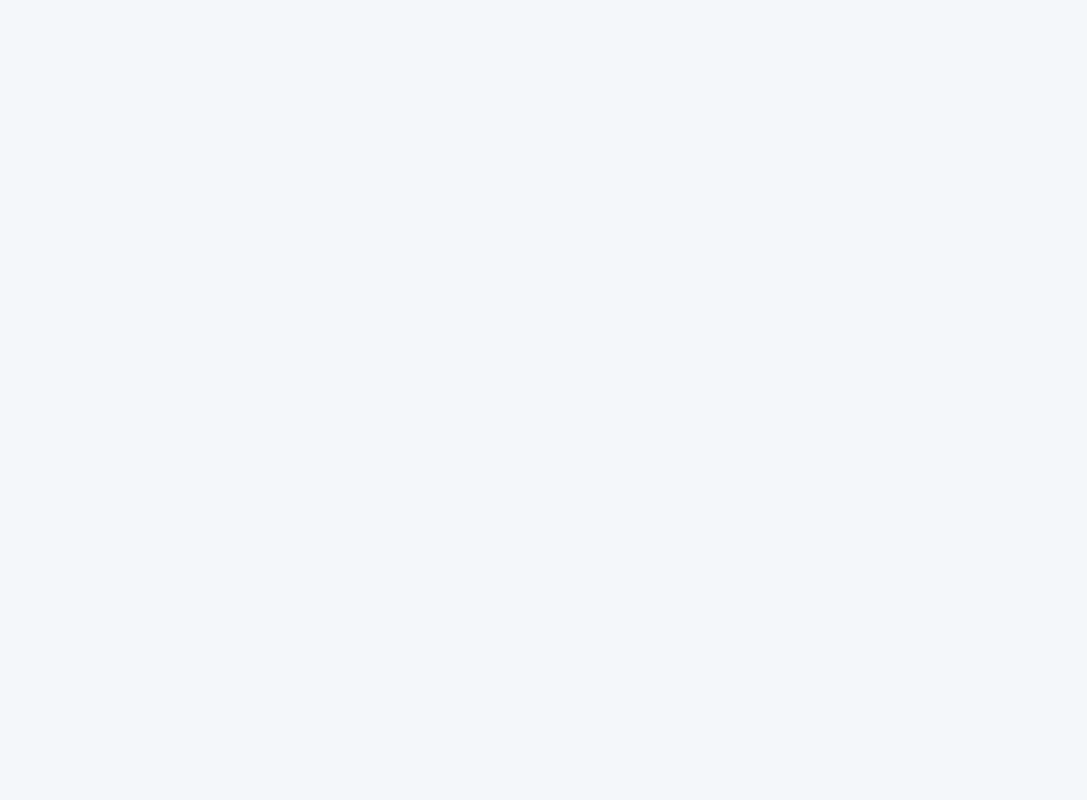
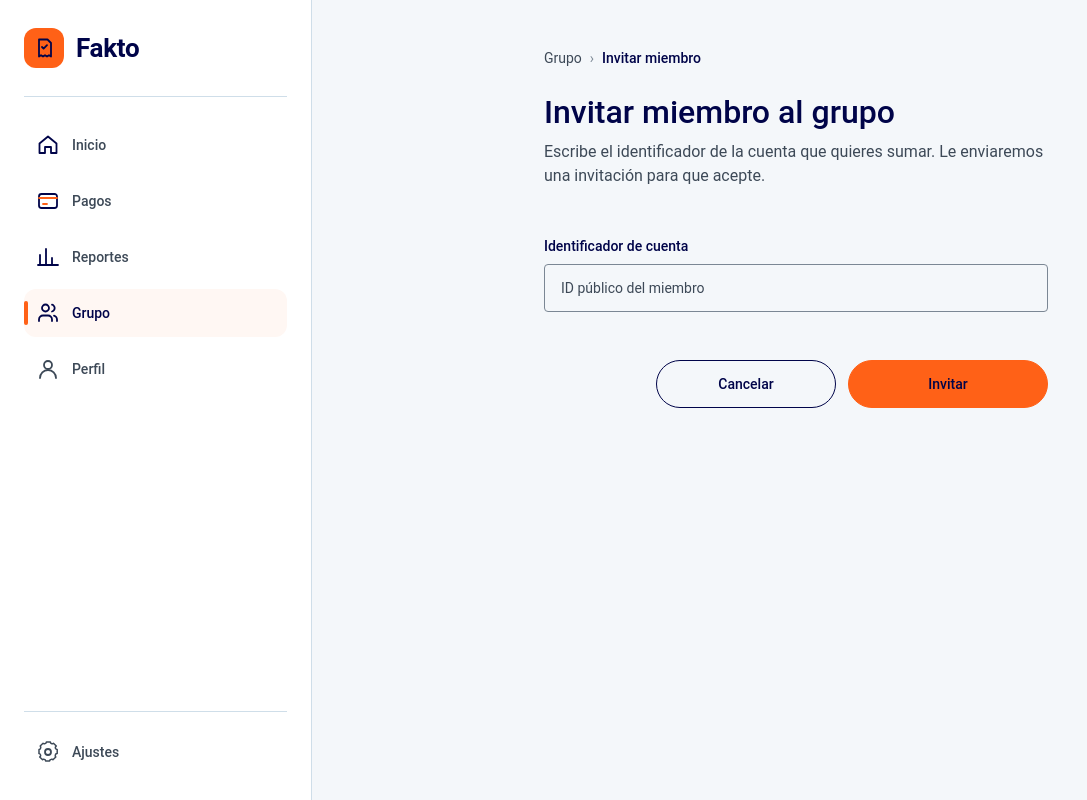
Before and after one commit to yoimar-uniandes/ux-202621-non-interactive-web-app, a Vue app: page /grupo/invitar in a window 1280 px wide. Before the commit this address had no page. Shown: the whole page, without its empty margins (0-1087 px from the left). Built offline with nearby package versions, Linux system fonts and the light colour scheme; a web font is replaced by a local one.

Commit message:
Vista 5: Invitar miembro al grupo

```diff
--- a/src/app/router.ts
+++ b/src/app/router.ts
@@ -3,6 +3,7 @@ import { createRouter, createWebHistory } from 'vue-router'
 import GroupView from '@/features/group/views/GroupView.vue'
 import DeleteMemberView from '@/features/group/views/DeleteMemberView.vue'
 import AssignBillsView from '@/features/group/views/AssignBillsView.vue'
+import InviteMemberView from '@/features/group/views/InviteMemberView.vue'
 
 const router = createRouter({
   history: createWebHistory(),
@@ -24,6 +25,12 @@ const router = createRouter({
       meta: { title: 'Eliminar miembro' },
     },
     {
+      path: '/grupo/invitar',
+      name: 'group-member-invite',
+      component: InviteMemberView,
+      meta: { title: 'Invitar miembro' },
+    },
+    {
       path: '/grupo/:memberId/asignar',
       name: 'group-member-assign',
       component: AssignBillsView,
--- a/src/features/group/components/EmptyGroupState.vue
+++ b/src/features/group/components/EmptyGroupState.vue
@@ -1,5 +1,13 @@
 <script setup lang="ts">
+import { useRouter } from 'vue-router'
+
 import AppButton from '@/components/AppButton.vue'
+
+const router = useRouter()
+
+function openInviteMember(): void {
+  void router.push({ name: 'group-member-invite' })
+}
 </script>
 
 <template>
@@ -16,6 +24,6 @@ import AppButton from '@/components/AppButton.vue'
         facturas y saber quién responde por cada una.
       </p>
     </div>
-    <AppButton class="w-[200px]">Agregar miembro</AppButton>
+    <AppButton class="w-[200px]" @click="openInviteMember">Agregar miembro</AppButton>
   </section>
 </template>
--- a/src/features/group/views/GroupView.vue
+++ b/src/features/group/views/GroupView.vue
@@ -17,6 +17,10 @@ function openDeleteMember(memberId: string): void {
 function openAssignBills(memberId: string): void {
   void router.push({ name: 'group-member-assign', params: { memberId } })
 }
+
+function openInviteMember(): void {
+  void router.push({ name: 'group-member-invite' })
+}
 </script>
 
 <template>
@@ -31,7 +35,9 @@ function openAssignBills(memberId: string): void {
               Administra a cada uno de los miembros de tu grupo.
             </p>
           </div>
-          <AppButton v-if="members.length > 0" class="w-[200px]">Agregar miembro</AppButton>
+          <AppButton v-if="members.length > 0" class="w-[200px]" @click="openInviteMember">
+            Agregar miembro
+          </AppButton>
         </header>
 
         <template v-if="members.length > 0">
--- /dev/null
+++ b/src/features/group/views/InviteMemberView.vue
@@ -0,0 +1,62 @@
+<script setup lang="ts">
+import { ref } from 'vue'
+import { useRouter } from 'vue-router'
+
+import AppButton from '@/components/AppButton.vue'
+import AppSidebar from '@/components/AppSidebar.vue'
+
+const router = useRouter()
+const accountId = ref('')
+
+function returnToGroup(): void {
+  void router.push({ name: 'group' })
+}
+</script>
+
+<template>
+  <div class="min-h-screen min-w-[1120px] bg-[var(--surface-canvas)] text-[var(--text-primary)]">
+    <AppSidebar />
+    <main class="ml-[var(--sidebar-width)] min-h-screen px-12 py-12">
+      <article class="mx-auto w-[504px]">
+        <nav class="flex h-5 items-center gap-2 text-sm leading-5" aria-label="Ruta de navegación">
+          <button type="button" class="text-[var(--text-secondary)]" @click="returnToGroup">
+            Grupo
+          </button>
+          <span class="text-[var(--color-neutral-500)]" aria-hidden="true">›</span>
+          <span class="font-medium" aria-current="page">Invitar miembro</span>
+        </nav>
+
+        <header class="mt-6">
+          <h1 class="text-[32px] font-medium leading-10">Invitar miembro al grupo</h1>
+          <p class="mt-2 text-base leading-6 text-[var(--text-secondary)]">
+            Escribe el identificador de la cuenta que quieres sumar. Le enviaremos una invitación para que acepte.
+          </p>
+        </header>
+
+        <form class="mt-12" @submit.prevent="returnToGroup">
+          <label for="account-id" class="block text-sm font-medium leading-5">Identificador de cuenta</label>
+          <input
+            id="account-id"
+            v-model="accountId"
+            type="text"
+            placeholder="ID público del miembro"
+            class="mt-2 h-12 w-full rounded border border-[var(--color-neutral-500)] bg-transparent px-4 text-sm leading-5 placeholder:text-[var(--text-secondary)] focus:border-[var(--border-focus)] focus:outline-none focus:ring-2 focus:ring-[var(--border-focus)]"
+          />
+
+          <div class="mt-12 flex justify-end gap-3">
+            <AppButton variant="secondary" class="w-[180px]" @click="returnToGroup">
+              Cancelar
+            </AppButton>
+            <AppButton
+              type="submit"
+              class="w-[200px] rounded-full border border-[var(--action-primary)] !text-[var(--color-secondary-700)]"
+              style="color: #000449"
+            >
+              Invitar
+            </AppButton>
+          </div>
+        </form>
+      </article>
+    </main>
+  </div>
+</template>
```
